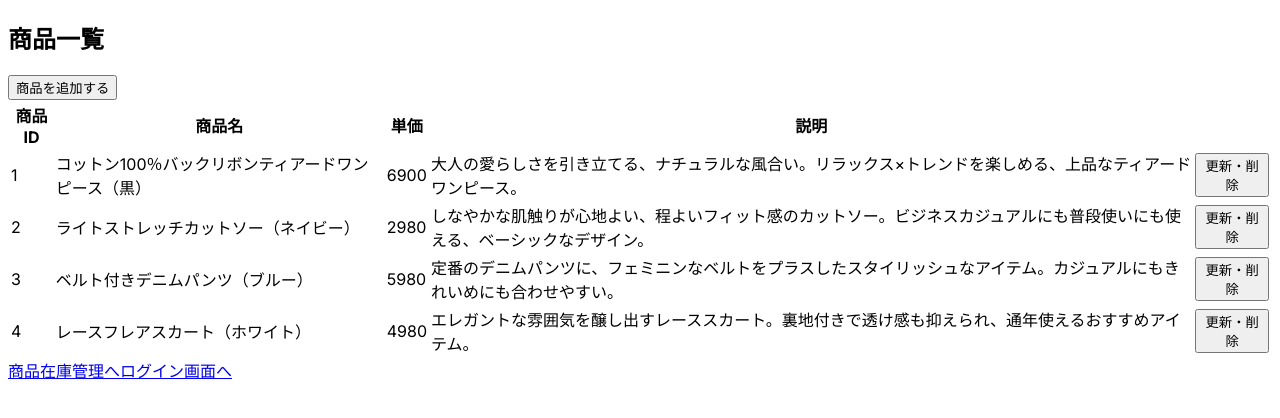
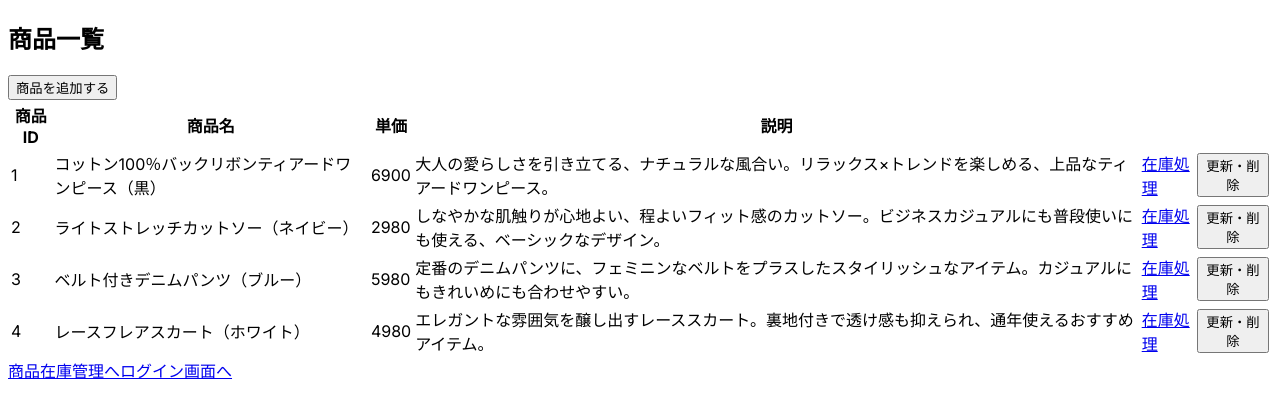
Before and after one commit to clab-to/4798179337-hands-on-frontend, a Next.js app: page /inventory/products in a window 1280 px wide. Shown: the top 418 px of the page. Built offline with nearby package versions, Linux system fonts and the light colour scheme.

Commit message:
p290 リンク

```diff
--- a/app/inventory/products/page.tsx
+++ b/app/inventory/products/page.tsx
@@ -30,6 +30,7 @@ export default function Page() {
             <th>単価</th>
             <th>説明</th>
             <th></th>
+            <th></th>
           </tr>
         </thead>
         {data.map((data: any) => (
@@ -38,6 +39,9 @@ export default function Page() {
             <td>{data.name}</td>
             <td>{data.price}</td>
             <td>{data.description}</td>
+            <td>
+              <Link href={`/inventory/products/${data.id}`}>在庫処理</Link>
+            </td>
             <td>
               <button>更新・削除</button>
             </td>
```
